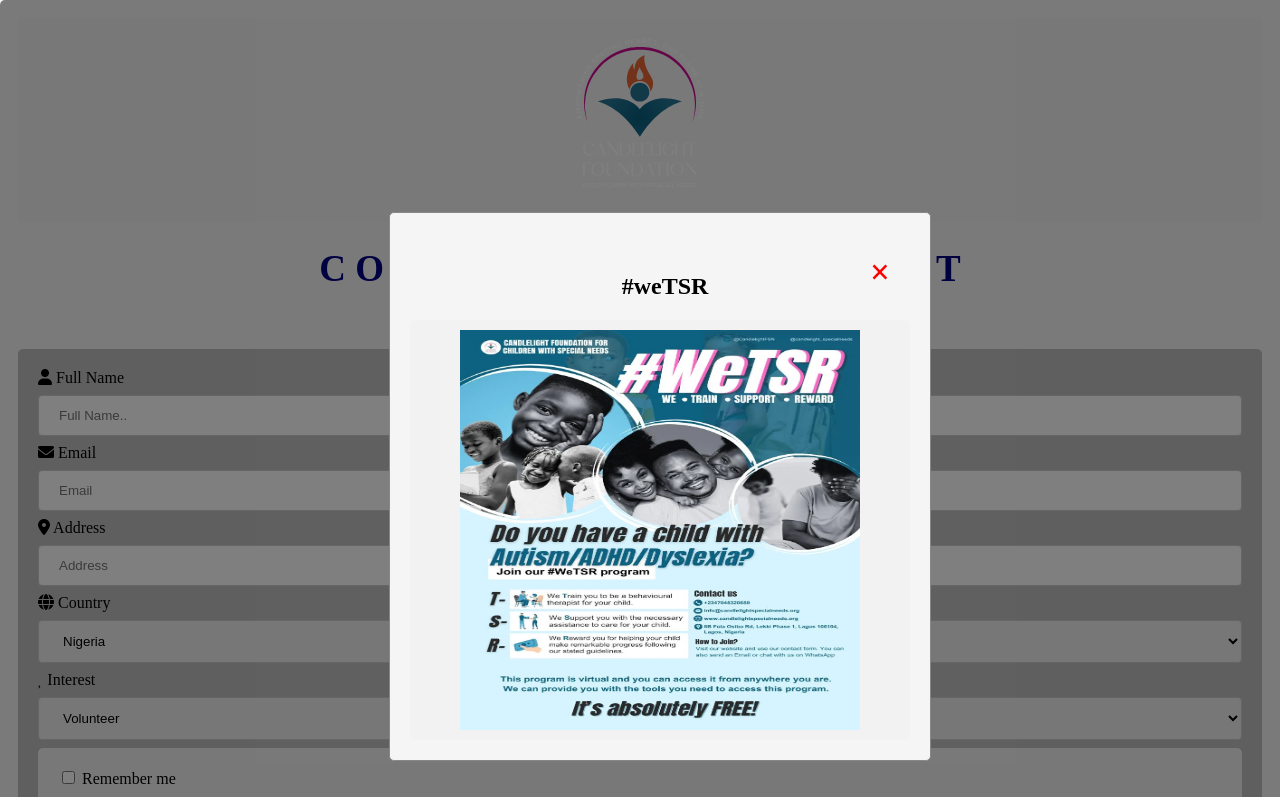
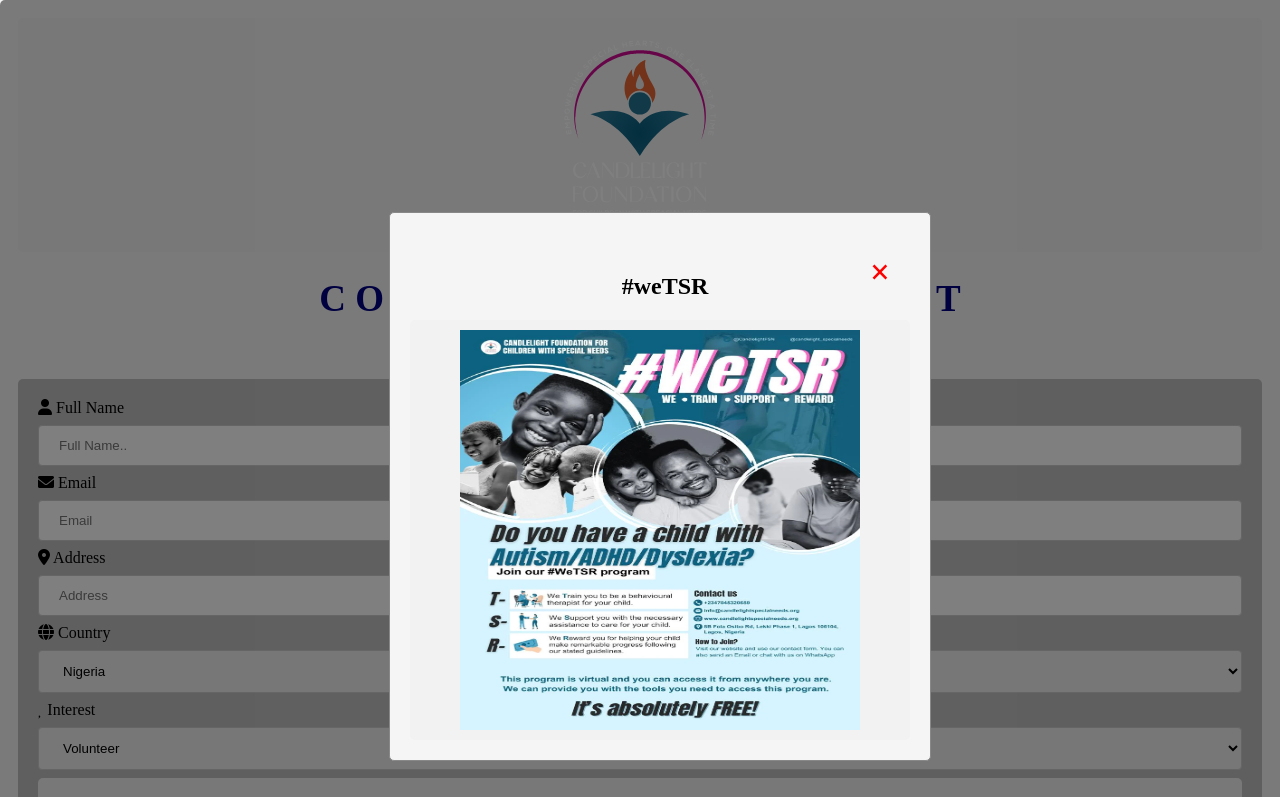
Before and after one commit to georgestcloud/clsn-forms, a plain HTML site: page index.html in a window 1280 px wide. Shown: the top 797 px of the page. Drawn offline with nearby package versions, Linux system fonts and the light colour scheme.

Commit message:
index.html

```diff
--- a/index.html
+++ b/index.html
@@ -20,7 +20,7 @@
 
 <body>
  <div class="header">
- <img src="logo.svg" alt="Logo" class="logo">
+ <img src="logo.svg" alt="Logo" class="logo" style="height: 200px; width: 200px;">
  </div>
 
 
```
